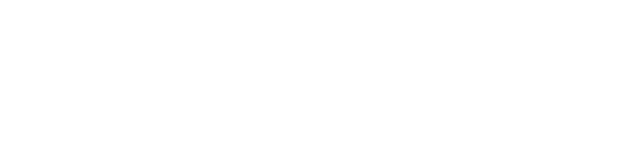
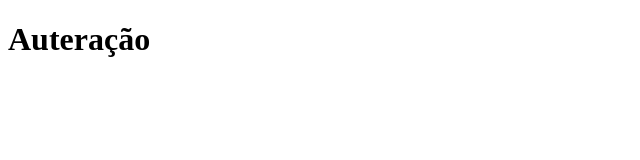
Before and after one commit to GabrielLesath/projetogit, a plain HTML site: page index.html in a window 1280 px wide. Shown: the whole page, without its empty margins (0-640 px from the left). Drawn offline with Linux system fonts and the light colour scheme.

Commit message:
teste de alteração

```diff
--- a/index.html
+++ b/index.html
@@ -7,6 +7,6 @@
     <title>Document</title>
 </head>
 <body>
-
+    <h1>Auteração</h1>
 </body>
 </html>
```
